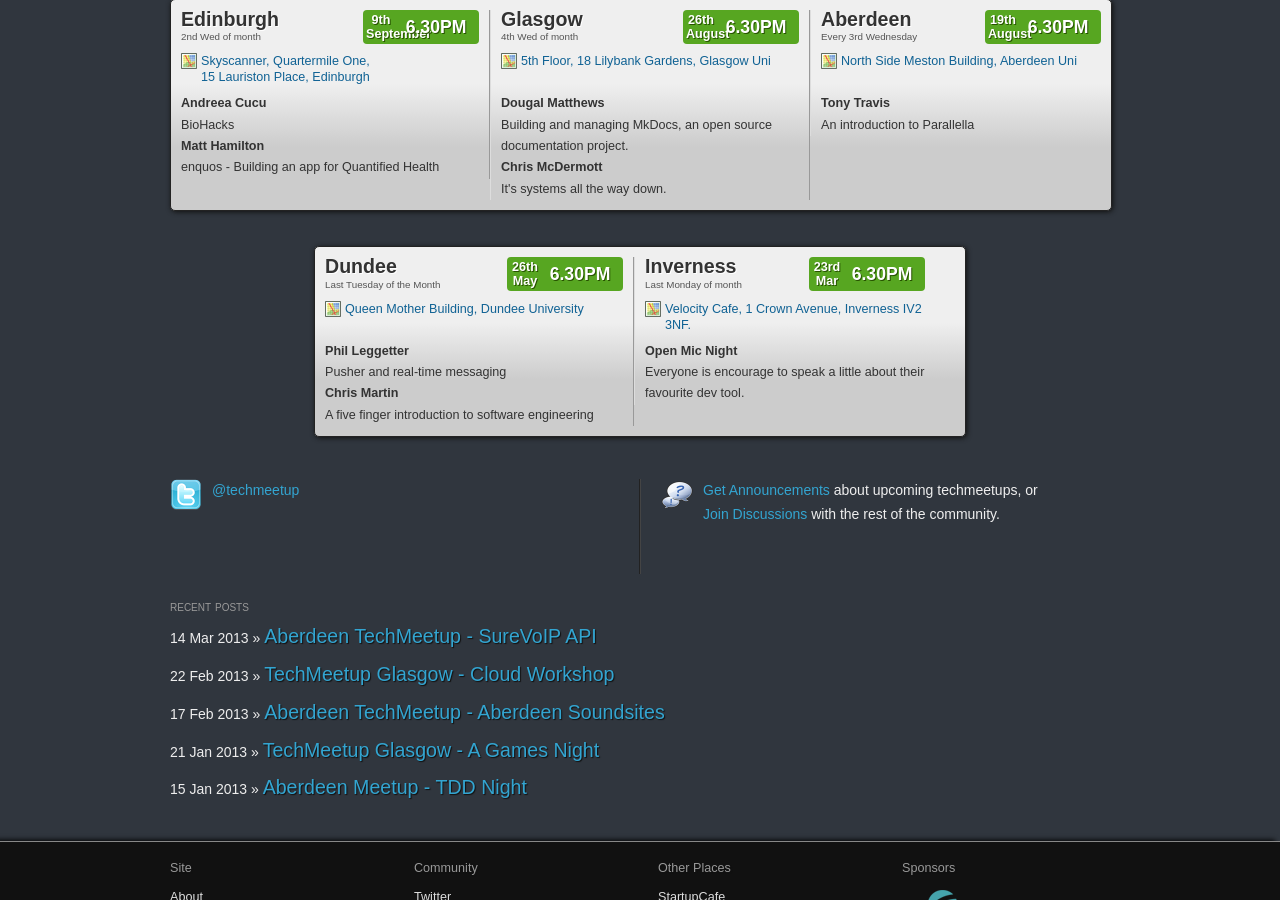
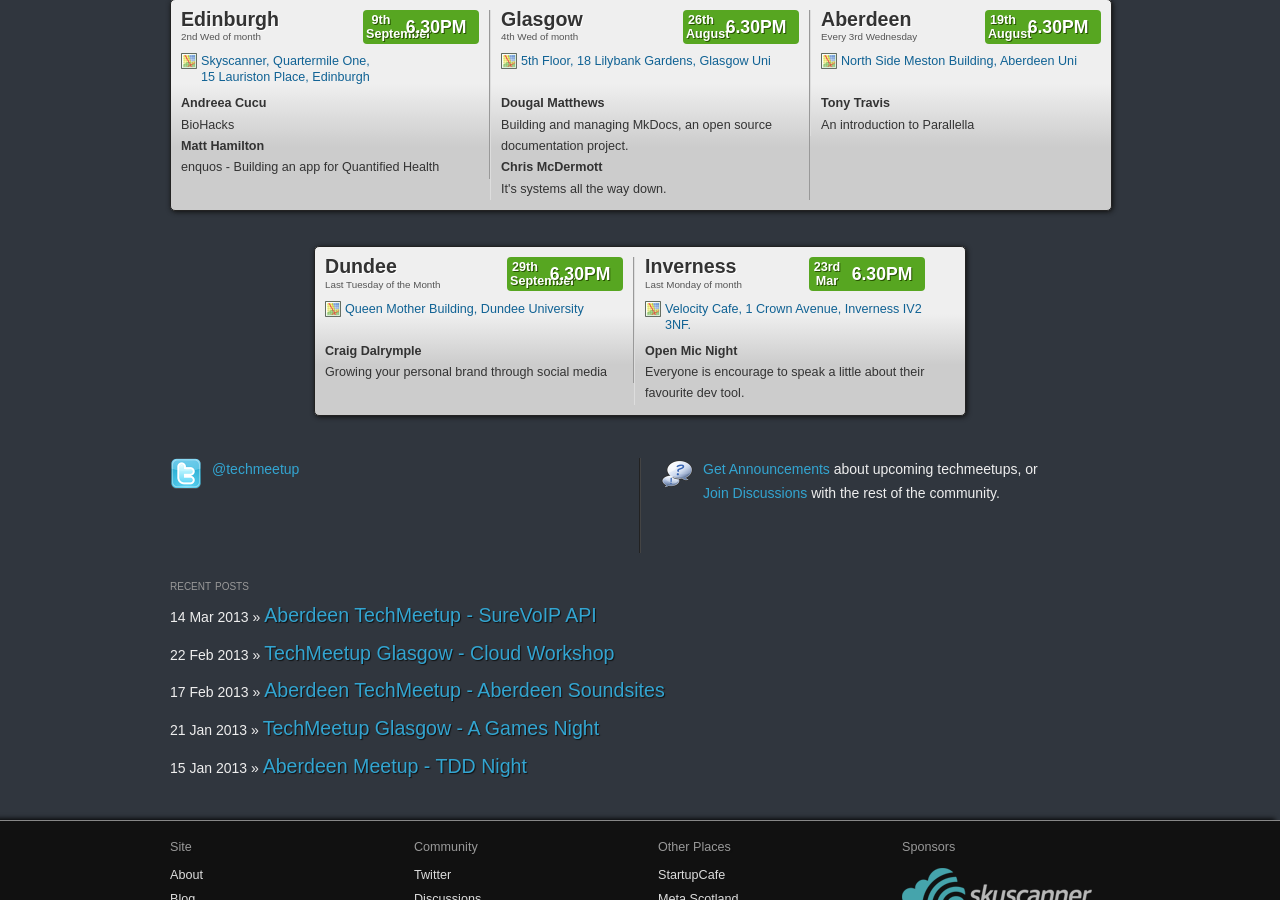
Before and after one commit to techmeetup/techmeetup.co.uk, a Jekyll site: the page built from index.html, in a window 1280 px wide and 900 px high, scrolled down 400 px. Built offline with Jekyll 4.4.1, drawn with Linux system fonts in a browser that asks for light colours.

Commit message:
Update index.json
Updating speakers for September

```diff
--- a/_data/index.json
+++ b/_data/index.json
@@ -39,16 +39,12 @@
   "dundee": {
     "speakers": [
       {
-        "name": "Phil Leggetter",
-        "talk": "Pusher and real-time messaging"
-      },
-      {
-        "name": "Chris Martin",
-        "talk": "A five finger introduction to software engineering"
+        "name": "Craig Dalrymple",
+        "talk": "Growing your personal brand through social media"
       }
     ],
-    "day": "26th",
-    "month": "May"
+    "day": "29th",
+    "month": "September"
   },
   "inverness": {
     "speakers": [
```
